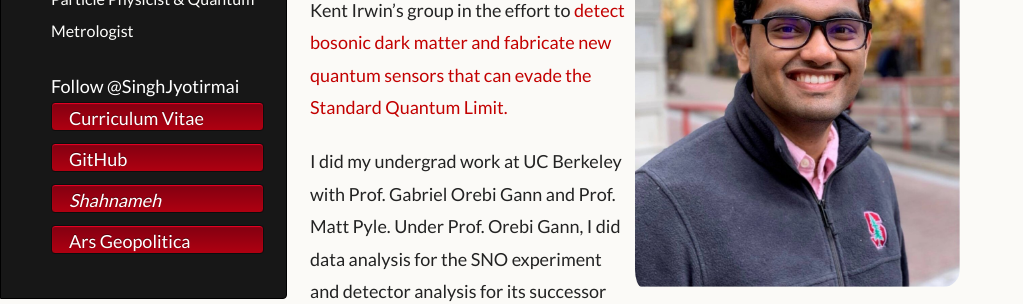
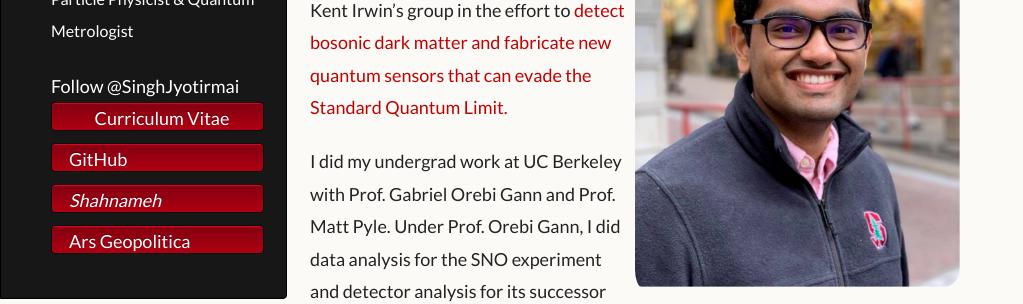
Before and after one commit to joe-singh/joe-singh.github.io, a Jekyll site: the page built from index.md, in a window 1280 px wide. Shown: the part 185-489 px from the top of the page, without its empty margins (0-1023 px from the left). Built offline with Jekyll 4.4.1, drawn with Linux system fonts in a browser that asks for light colours; some web fonts are replaced; comment, search, counter and statistics services are not loaded.

Commit message:
test text button layout:

```diff
--- a/_layouts/default.html
+++ b/_layouts/default.html
@@ -26,7 +26,7 @@
             <li class="download"><a class="buttons" href="{{ site.github.zip_url }}">Download ZIP</a></li>
             <li class="download"><a class="buttons" href="{{ site.github.tar_url }}">Download TAR</a></li>
           {% endif %}
-          <li><a class="buttons" href="/Jyotirmai_Singh_CV.pdf">Curriculum Vitae</a></li>
+          <li><center><a class="buttons" href="/Jyotirmai_Singh_CV.pdf">Curriculum Vitae</a></center></li>
           <!--<li><a class="buttons" href="https://www.linkedin.com/in/jyotirmai-singh/">LinkedIn</a></li>-->
           <li><a class="buttons" href="{{ site.github.owner_url }}">GitHub</a></li>
           <li><a class="buttons" href="/shahnameh_blog.html"><em>Shahnameh</em></a></li>
```
